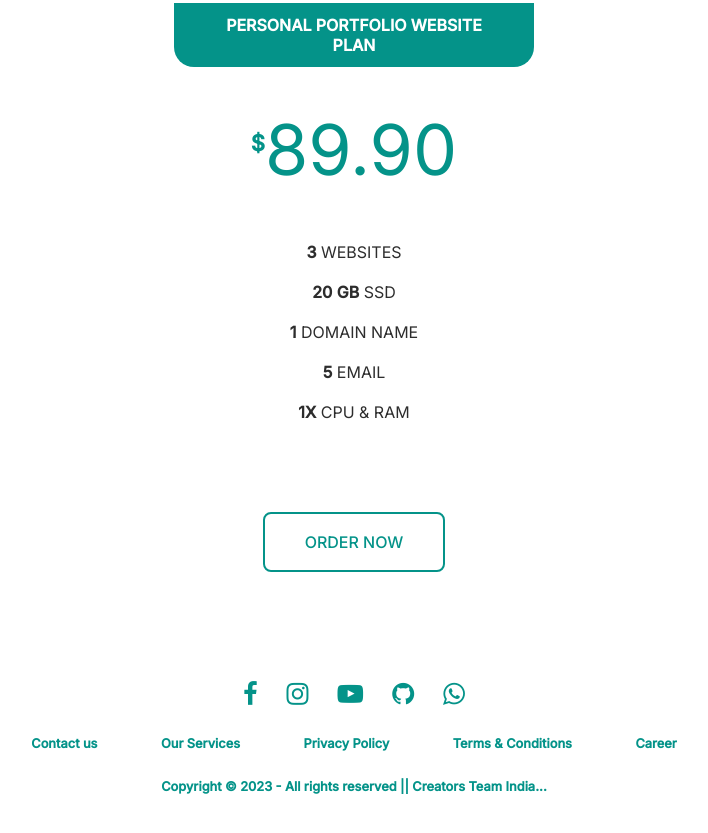
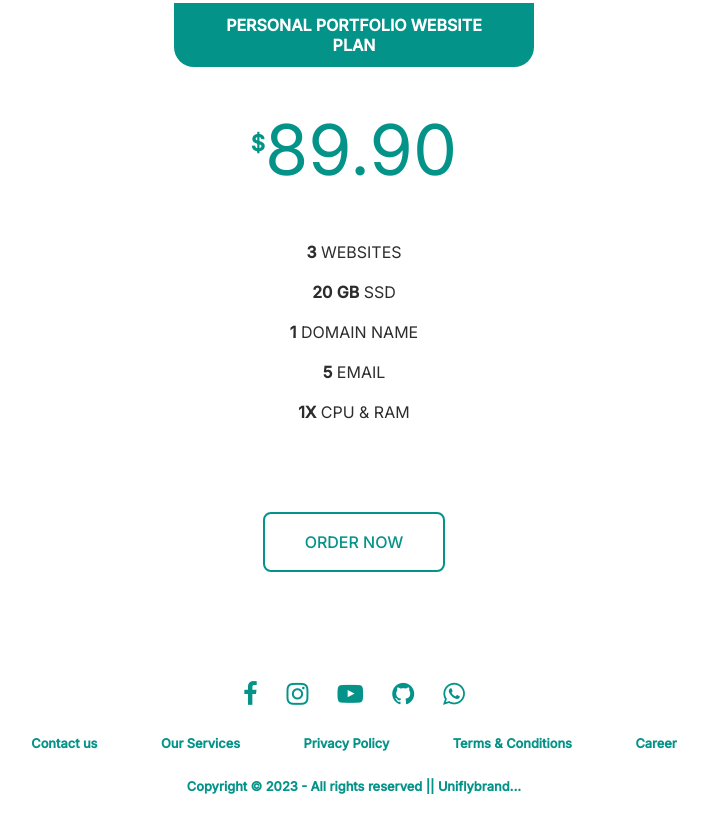
Before and after one commit to uniflybrand/uniflybrand, a plain HTML site: page website.html in a window 1280 px wide. Shown: the part 3173-4006 px from the top of the page, without its empty margins (286-994 px from the left). Drawn offline with nearby package versions, Linux system fonts and the light colour scheme.

Commit message:
Update website.html

```diff
--- a/website.html
+++ b/website.html
@@ -337,7 +337,7 @@
  </div>
 
  <div class="row">
-  Copyright © 2023  - All rights reserved || Creators Team India...
+  Copyright © 2023  - All rights reserved ||  Uniflybrand...
  </div>
  </div>
  </footer>
```
